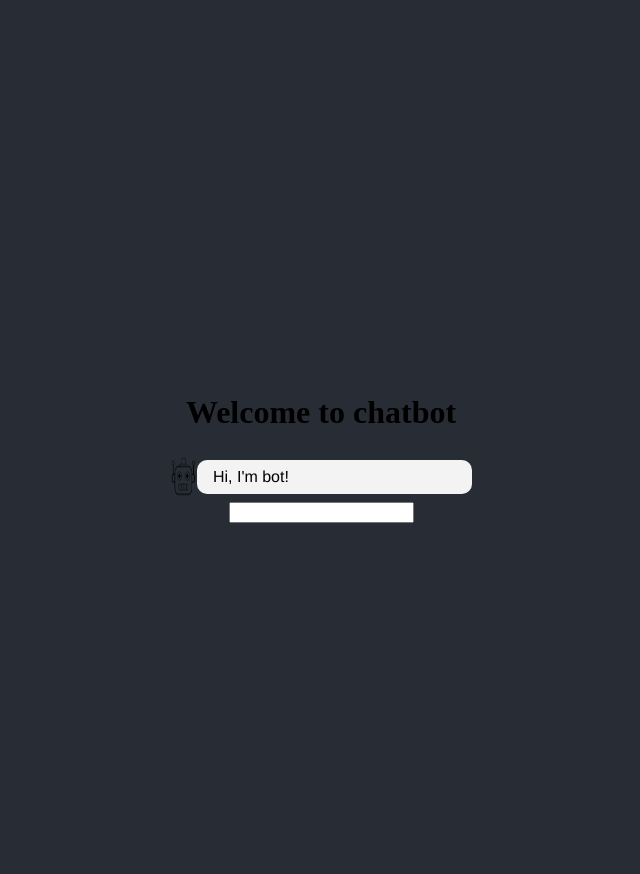
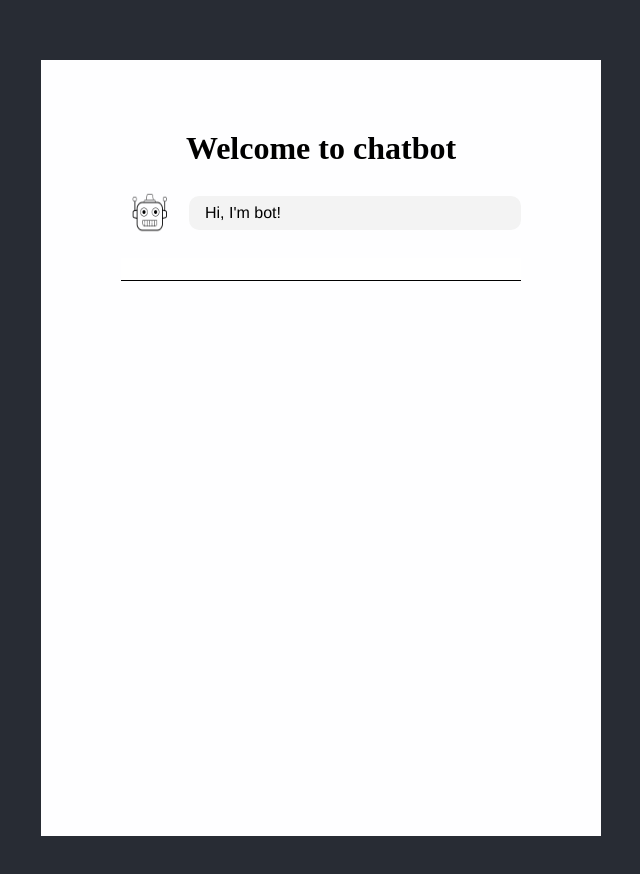
Before and after one commit to ilala1/Chatbot, a React (Create React App) app: page / in a window 1280 px wide. Shown: the top 874 px of the page, without its empty margins (319-959 px from the left). Built offline with nearby package versions, Linux system fonts and the light colour scheme.

Commit message:
clean up

```diff
--- a/src/components/chat/Chat.js
+++ b/src/components/chat/Chat.js
@@ -1,18 +1,18 @@
-import React, {useState} from 'react'
-import {connect} from 'react-redux';
+import React, { useState } from 'react'
+import { connect } from 'react-redux';
 import uuid from 'react-uuid';
 
-import {sendMessage, userMessage} from '../../actions/jarvis'
+import { sendMessage, userMessage } from '../../actions/jarvis'
 import script from '../../lib/script';
 
 import bot from '../../images/bot.png';
 import user from '../../images/user.png';
-import typing from '../../images/typing.png';
 
 
-const Chat = ({chat, userMessage, sendMessage}) => {
+const Chat = ({ chat, userMessage, sendMessage }) => {
     // HANDLE USERS MESSAGE
     const [message, setMessage] = useState("");
+
 
     const handleClick = async (e) => {
         const code = e.keyCode || e.which;
@@ -24,19 +24,15 @@ const Chat = ({chat, userMessage, sendMessage}) => {
         }
     }
     return (
-        <div className='chat'>
+        <div className='chatBoxContainer'>
             <h1 className="title">Welcome to chatbot</h1>
             <div className="historyContainer">
-
                 <div className="chatBubble">
                     <img className="botIcon" src={bot} alt="bot icon" />
                     <div className='bot'>Hi, I'm bot!</div>
 
                 </div>
-
-
-
-                {chat.length === 0 ? "" : chat.map((msg)=>
+                {chat.length === 0 ? "" : chat.map((msg) =>
                     <div key={uuid()} className="chatBubble">
                         {msg.type === 'bot'
                             ?
@@ -52,7 +48,7 @@ const Chat = ({chat, userMessage, sendMessage}) => {
                     </div>
                 )}
                 <input id="chatBox"
-                    onChange={(e)=>setMessage(e.target.value)}
+                    onChange={(e) => setMessage(e.target.value)}
                     onKeyPress={handleClick}
                     value={message}>
                 </input>
@@ -65,4 +61,4 @@ const mapStateToProps = state => ({
     chat: state.jarvis.messages
 })
 
-export default connect(mapStateToProps, {userMessage, sendMessage})(Chat);
+export default connect(mapStateToProps, { userMessage, sendMessage })(Chat);
```
Lines whose indentation alone changed are shown as unchanged.
